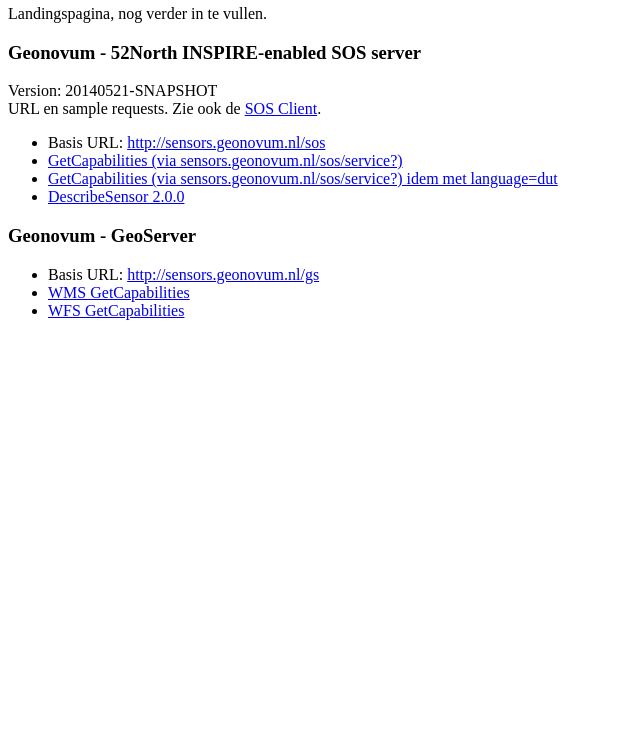
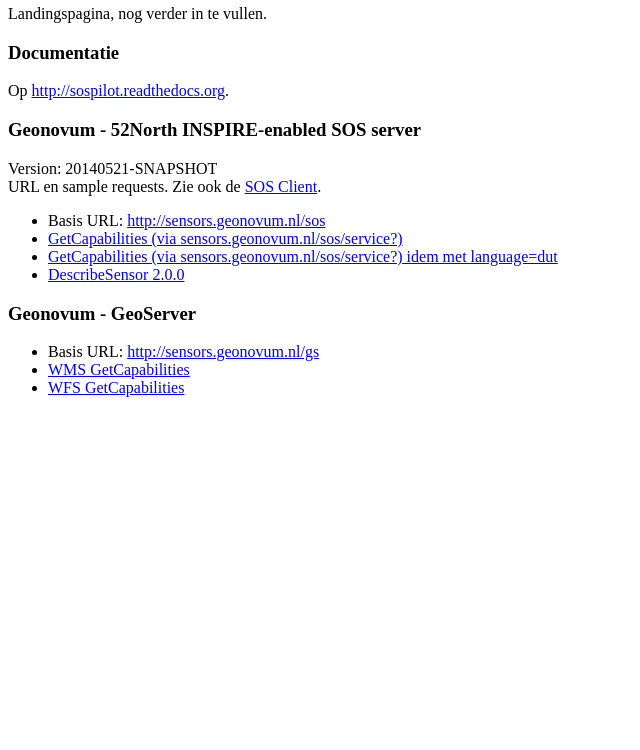
Before and after one commit to Geonovum/sospilot, a plain HTML site: page www/index.html in a window 1280 px wide. Shown: the part 50-800 px from the top of the page, without its empty margins (0-640 px from the left). Drawn offline with Linux system fonts and the light colour scheme.

Commit message:
try postcommit hook for http://sospilot.readthedocs.org

```diff
--- a/www/index.html
+++ b/www/index.html
@@ -11,7 +11,10 @@
     Landingspagina, nog verder in te vullen.
 
 </p>
-
+<h3>Documentatie</h3>
+<p>
+    Op <a href="http://sospilot.readthedocs.org">http://sospilot.readthedocs.org</a>.
+</p>
 <h3>Geonovum - 52North INSPIRE-enabled SOS server</h3>
 
 <p>
```
Also changed, not shown: 2 other files.
